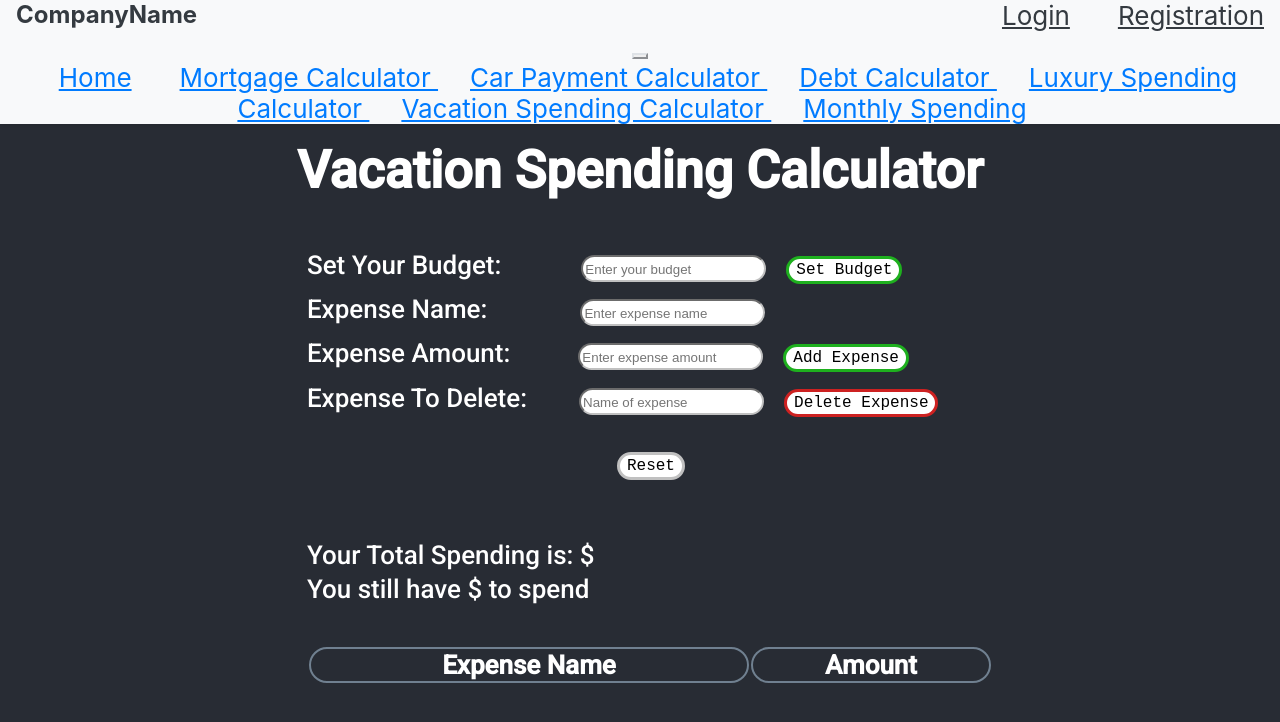
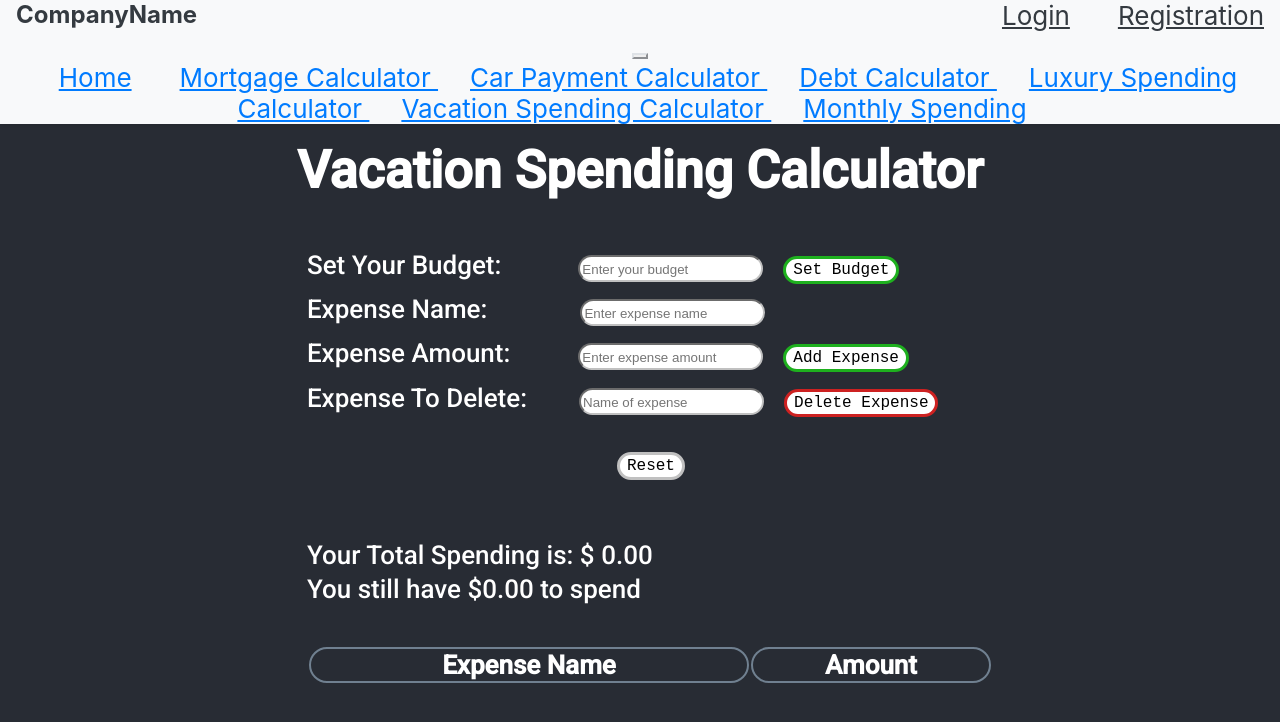
Before and after one commit to deelaw8898/Wealth-Wise, a React (Create React App) app in the folder Frontend/: page /vacation in a window 1280 px wide. Shown: the top 722 px of the page. Built offline with nearby package versions, Linux system fonts and the light colour scheme; a web font is replaced by a local one.

Commit message:
made some changes to vacation claculator and fixed some erros

```diff
--- a/Frontend/src/pages/Vacation_Spending/vacation.css
+++ b/Frontend/src/pages/Vacation_Spending/vacation.css
@@ -52,7 +52,7 @@
 }
 
 #budget{
-    margin-left: 30px;
+    margin-left: 27px;
 }
 
 #expense-name{
--- a/Frontend/src/pages/Vacation_Spending/vacation.js
+++ b/Frontend/src/pages/Vacation_Spending/vacation.js
@@ -7,19 +7,19 @@ function Vacation(){
     const [expenseName, setName] = useState('');    //variable for expense name
     const [expenseAmount, setAmount] = useState('');  //varaible for expense amount
     const [expenses, setExpenses] = useState([]);    //array of all the expenses added
-    const [remainingBudget, setRemainingBudget] = useState(''); //variable for remaining budget
+    const [remainingBudget, setRemainingBudget] = useState(0); //variable for remaining budget
     const [expenseNameToDelete, setExpenseNameToDelete] = useState(''); //variable to delete the expense
-    const [expenseTotal, setTotal] = useState('');    //varible for the total of all the expenses
+    const [expenseTotal, setTotal] = useState(0);    //varible for the total of all the expenses
 
     /**
      * This function checks for valid input for the input given by the user
      */
   const validateInput = (value) => {
-    if (value <= 0 || value === null ) {
+    if (value < 0) {
       alert("Enter a Valid Input");
-      setTotal('');
+      setTotal(0);
       setBudget('');
-      return null;
+      return 0;
     }
     return value;
   }
@@ -28,11 +28,11 @@ function Vacation(){
    * calculates the budget status and total simuntaneously
    */
     const validateBudget = () => {
-
-      if(budget === null || budget === 0)
+      const parsedBudget = parseFloat(budget);
+      if(isNaN(parsedBudget) || parsedBudget <= 0)
       {
-        setRemainingBudget('');
-        setTotal('')
+        setRemainingBudget(0);
+        setTotal(0)
       }
       else{
       setRemainingBudget(budget);
@@ -48,7 +48,11 @@ function Vacation(){
      *      Display an error message
      */
   const validateExpense = () => { //setting the remaining budget limit
-    if (parseFloat(expenseAmount) > 0 ){
+    const name = expenseName.toString();
+    if(name ===''){
+      alert("Enter an expense name");
+    }
+    else if (parseFloat(expenseAmount) > 0){
         if(remainingBudget >= expenseAmount){
             setTotal(expenseAmount);
             //addition of expense and amount to the expenses array
@@ -62,7 +66,7 @@ function Vacation(){
     }
         else{
           setAmount('')
-         alert("Enter a  Valid amount");
+         alert("Enter a Valid amount");
         }
     }
 
@@ -96,6 +100,8 @@ function Vacation(){
         setTotal(newtotal);
         setExpenses(newarray);
         setExpenseNameToDelete('');
+        setAmount('');
+        setName('');
   }
 
 
@@ -117,10 +123,11 @@ function Vacation(){
         setName('');    //deleting the name of expense
         setBudget('');   //deleting the budget
         setAmount('');   //deleting the amount of the expense to zero
-        setRemainingBudget('');
+        setRemainingBudget(0);
         setExpenseNameToDelete('')
-        setTotal('');
+        setTotal(0);
     }
+
 
 return(
 
@@ -164,10 +171,10 @@ return(
         <button id="reset-button" onClick={resetExpenses}>Reset</button>
         </div>
         <div>
-        <label className='total-label' for = "total">Your Total Spending is: $ {expenseTotal} </label>
+        <label className='total-label' for = "total">Your Total Spending is: $ {parseFloat(expenseTotal).toFixed(2)} </label>
         </div>
         <div>
-        <label className = 'print-label' for = "budget">You still have ${remainingBudget} to spend</label>
+        <label className = 'print-label' for = "budget">You still have ${remainingBudget.toFixed(2)} to spend</label>
         </div>
         <br></br>
         <div>
```
